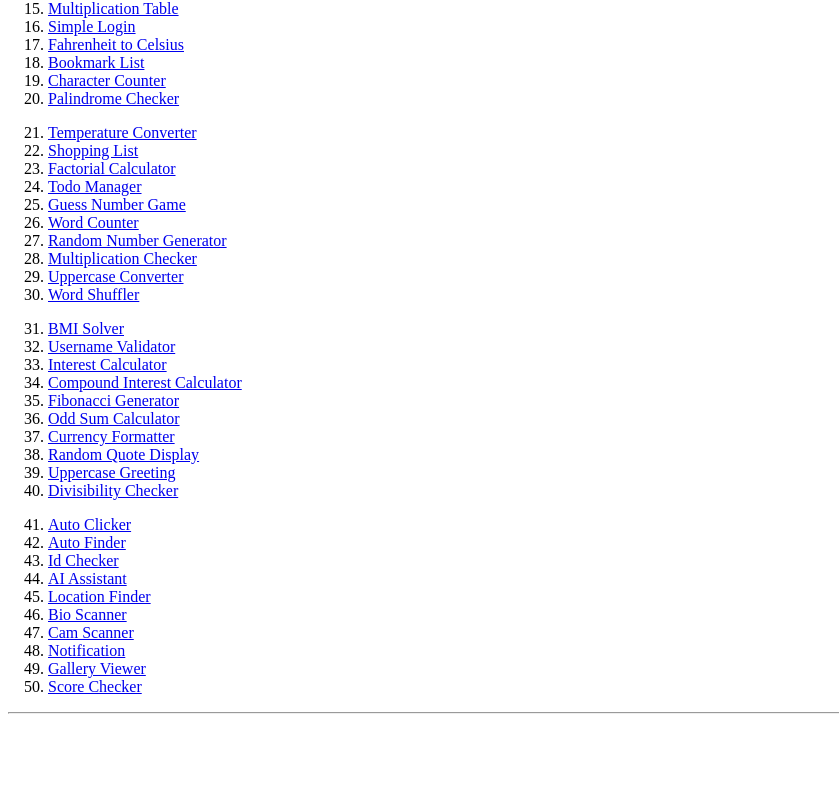
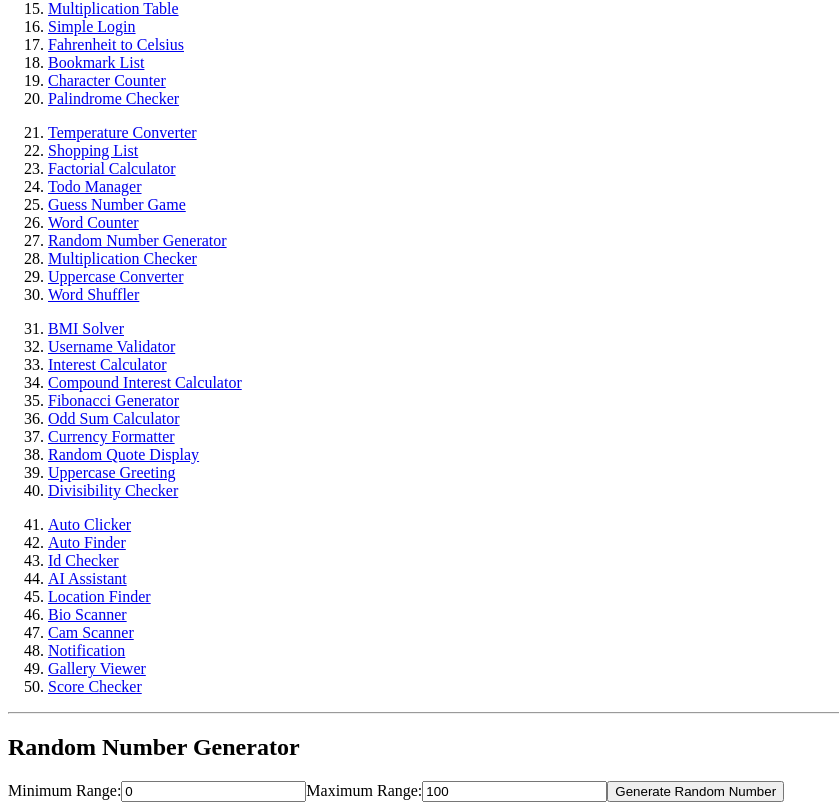
Before and after one commit to SVFC-Travel-Booking-System/Angular-Components, an Angular app: page /random-number-generator in a window 1280 px wide. Before the commit this address led to /. Shown: the part 348-1158 px from the top of the page, without its empty margins (0-839 px from the left). Before the commit the page ends 1070 px from the top, so only its background shows below. Built offline with nearby package versions, Linux system fonts and the light colour scheme.

Commit message:
#27  Generate a random number within a specified range.

```diff
--- a/src/app/app-routing.module.ts
+++ b/src/app/app-routing.module.ts
@@ -26,7 +26,7 @@ import { FactorialcalculatorComponent } from './components/factorialcalculator/f
 import { TodomanagerComponent } from './components/todomanager/todomanager.component';
 import { GuessnumbergameComponent } from './components/guessnumbergame/guessnumbergame.component';
 import { WordcounterComponent } from './components/wordcounter/wordcounter.component';
-
+import { RandomnumbergeneratorComponent } from './components/randomnumbergenerator/randomnumbergenerator.component';
 
 
 
@@ -57,6 +57,7 @@ const routes: Routes = [
   { path: 'todo-manager', component: TodomanagerComponent },
   { path: 'guess-number-game', component: GuessnumbergameComponent },
   { path: 'word-counter', component: WordcounterComponent },
+  { path: 'random-number-generator', component: RandomnumbergeneratorComponent },
 
 
 
--- a/src/app/app.module.ts
+++ b/src/app/app.module.ts
@@ -30,6 +30,7 @@ import { FactorialcalculatorComponent } from './components/factorialcalculator/f
 import { TodomanagerComponent } from './components/todomanager/todomanager.component';
 import { GuessnumbergameComponent } from './components/guessnumbergame/guessnumbergame.component';
 import { WordcounterComponent } from './components/wordcounter/wordcounter.component';
+import { RandomnumbergeneratorComponent } from './components/randomnumbergenerator/randomnumbergenerator.component';
 
 
 @NgModule({
@@ -61,6 +62,7 @@ import { WordcounterComponent } from './components/wordcounter/wordcounter.compo
     TodomanagerComponent,
     GuessnumbergameComponent,
     WordcounterComponent,
+    RandomnumbergeneratorComponent,
 
 
 
--- /dev/null
+++ b/src/app/components/randomnumbergenerator/randomnumbergenerator.component.html
@@ -0,0 +1,18 @@
+<div class="random-number-container">
+    <h2>Random Number Generator</h2>
+
+    <form (ngSubmit)="generateRandomNumber()">
+        <label for="minRange">Minimum Range:</label>
+        <input type="number" id="minRange" [(ngModel)]="minRange" name="minRange" placeholder="Enter minimum range" required />
+
+        <label for="maxRange">Maximum Range:</label>
+        <input type="number" id="maxRange" [(ngModel)]="maxRange" name="maxRange" placeholder="Enter maximum range" required />
+
+        <button type="submit">Generate Random Number</button>
+    </form>
+
+    <!-- Display the random number -->
+    <div *ngIf="randomNumber !== null">
+        <h3>Random Number: {{ randomNumber }}</h3>
+    </div>
+</div>
--- /dev/null
+++ b/src/app/components/randomnumbergenerator/randomnumbergenerator.component.ts
@@ -0,0 +1,22 @@
+import { Component } from '@angular/core';
+
+@Component({
+  selector: 'app-randomnumbergenerator',
+  templateUrl: './randomnumbergenerator.component.html',
+  styleUrl: './randomnumbergenerator.component.css'
+})
+export class RandomnumbergeneratorComponent {
+  minRange: number = 0; // Minimum range value
+  maxRange: number = 100; // Maximum range value
+  randomNumber: number | null = null; // Holds the generated random number
+
+  // Method to generate a random number within the specified range
+  generateRandomNumber() {
+    if (this.minRange < this.maxRange) {
+      this.randomNumber = Math.floor(Math.random() * (this.maxRange - this.minRange + 1)) + this.minRange;
+    } else {
+      this.randomNumber = null; // Handle invalid range
+    }
+  }
+
+}
```
Also changed, not shown: src/app/components/randomnumbergenerator/randomnumbergenerator.component.css (added), 1 other file (tests, documents, lock files or other folders).
